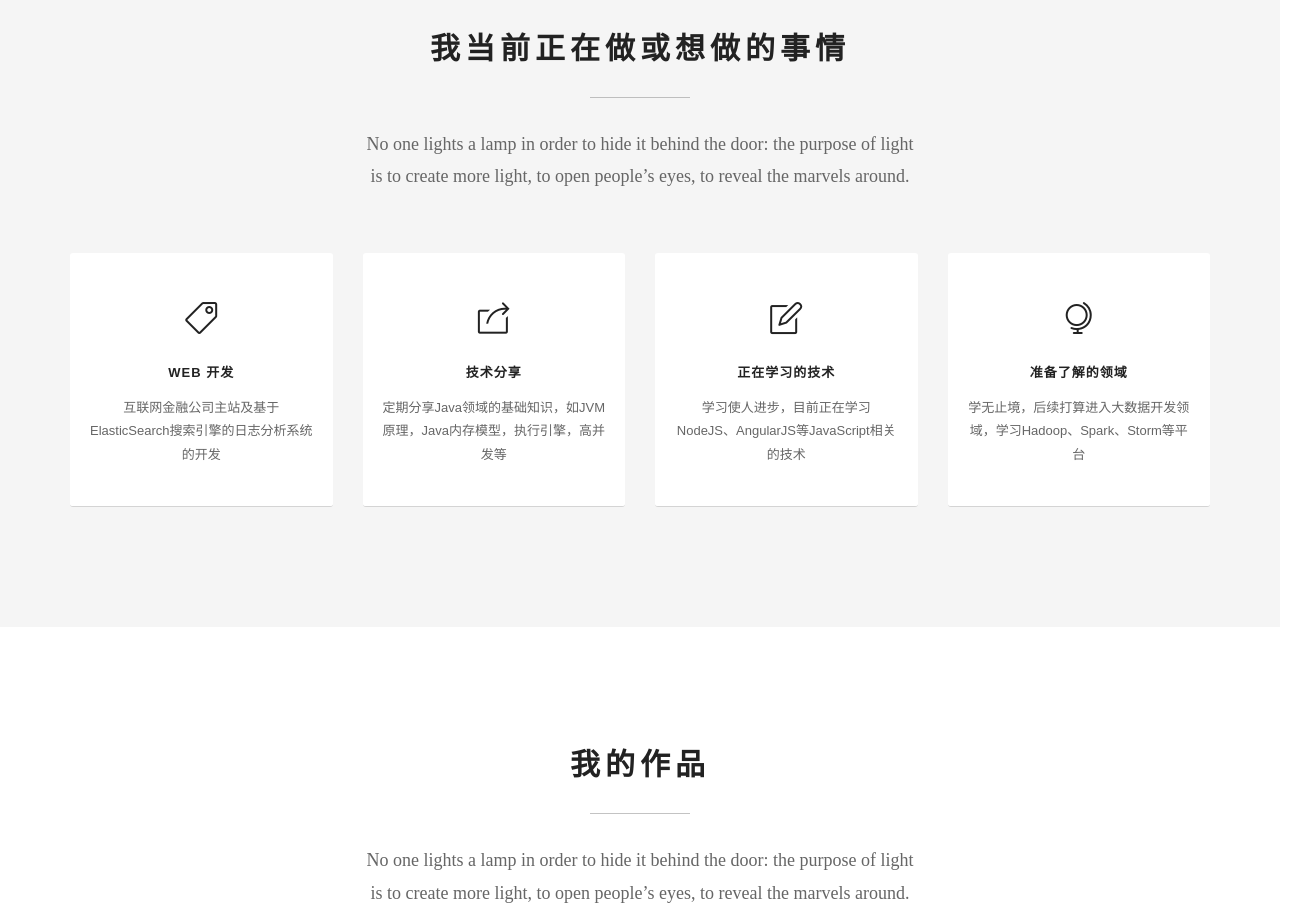
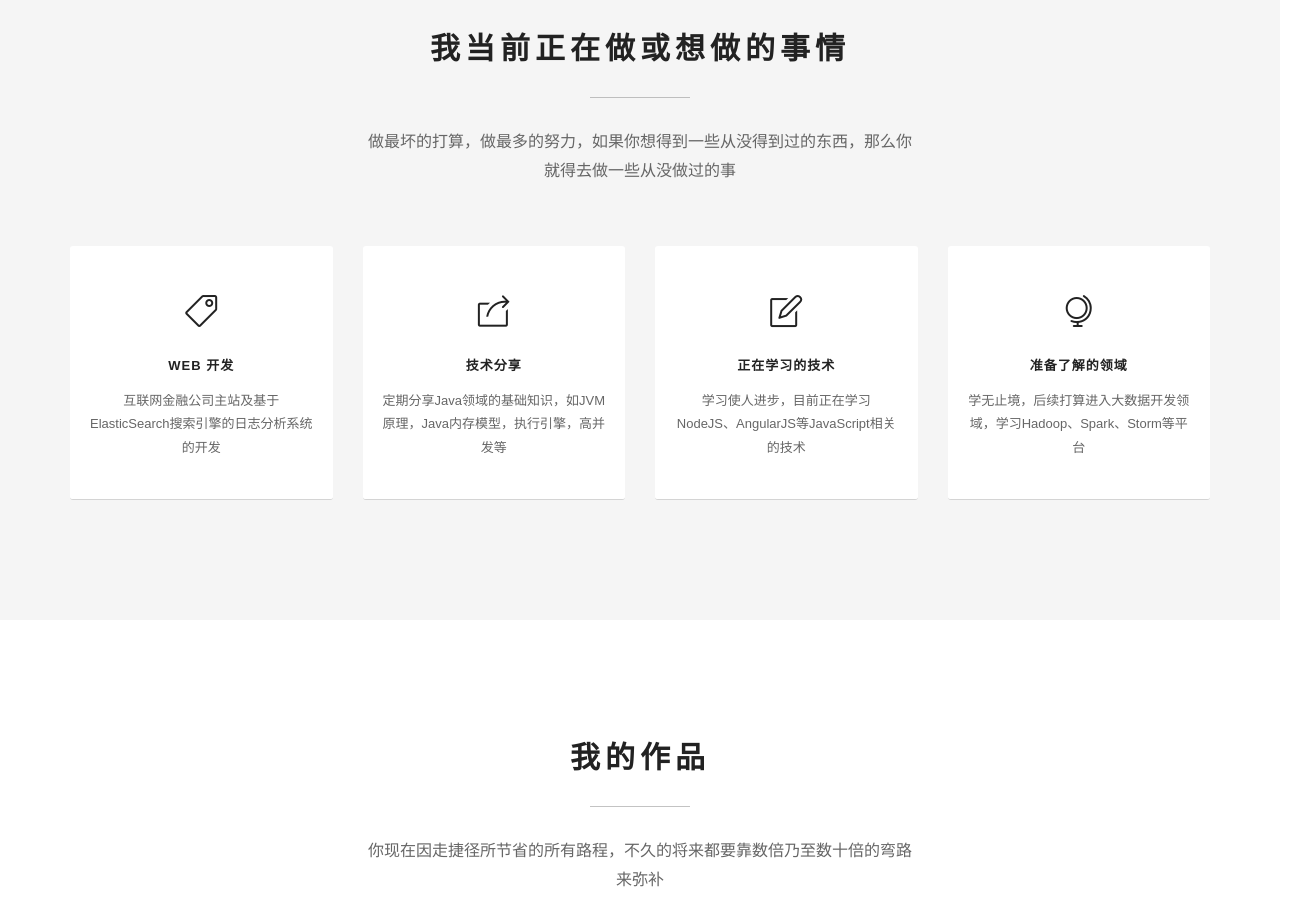
Before and after one commit to wuzguo/wuzguo.github.io, a plain HTML site: page index.html in a window 1280 px wide. Shown: the part 940-1864 px from the top of the page, 1307 px wide, since content can reach past the window. Drawn offline with Linux system fonts and the light colour scheme; a web font is replaced by a local one.

Commit message:
Site updated: 2017-07-17 22:51:44

```diff
--- a/css/style.css
+++ b/css/style.css
@@ -278,7 +278,7 @@ textarea.form-control {
 .pfblock-subtitle {
     font-family: Raleway, "Times New Roman", Times, sans-serif;
     font-style: normal;
-    font-size: 18px;
+    font-size: 16px;
 }
 
 .pfblock-line {
--- a/index.html
+++ b/index.html
@@ -99,8 +99,7 @@
                     <h2 class="pfblock-title">我当前正在做或想做的事情</h2>
                     <div class="pfblock-line"></div>
                     <div class="pfblock-subtitle">
-                        No one lights a lamp in order to hide it behind the door: the purpose of light is to create more
-                        light, to open people’s eyes, to reveal the marvels around.
+                        做最坏的打算，做最多的努力，如果你想得到一些从没得到过的东西，那么你就得去做一些从没做过的事
                     </div>
                 </div>
 
@@ -192,8 +191,7 @@
                     <h2 class="pfblock-title">我的作品</h2>
                     <div class="pfblock-line"></div>
                     <div class="pfblock-subtitle">
-                        No one lights a lamp in order to hide it behind the door: the purpose of light is to create more
-                        light, to open people’s eyes, to reveal the marvels around.
+                        你现在因走捷径所节省的所有路程，不久的将来都要靠数倍乃至数十倍的弯路来弥补
                     </div>
                 </div>
 
@@ -325,8 +323,7 @@
                         <h2 class="pfblock-title">我已经掌握的职业技能</h2>
                         <div class="pfblock-line"></div>
                         <div class="pfblock-subtitle">
-                            No one lights a lamp in order to hide it behind the door: the purpose of light is to create
-                            more light, to open people’s eyes, to reveal the marvels around.
+                            勤学如春起之苗，不见其增，日有所长；辍学如磨刀之石，不见其损，日有所亏
                         </div>
                     </div>
 
@@ -409,8 +406,7 @@
                     <h2 class="pfblock-title">我的小伙伴们对我的评价</h2>
                     <div class="pfblock-line"></div>
                     <div class="pfblock-subtitle">
-                        No one lights a lamp in order to hide it behind the door: the purpose of light is to create more
-                        light, to open people’s eyes, to reveal the marvels around.
+                        风过疏竹，风去竹不留声；雁渡寒潭，雁过潭不留影；故君子事来而心始现，事去而心随空
                     </div>
                 </div>
 
@@ -461,8 +457,7 @@
                     <h2 class="pfblock-title">发邮件给我</h2>
                     <div class="pfblock-line"></div>
                     <div class="pfblock-subtitle">
-                        No one lights a lamp in order to hide it behind the door: the purpose of light is to create more
-                        light, to open people’s eyes, to reveal the marvels around.
+                        年甫弱冠而幻视人生，虽少年人难免之呻吟，究非应有之情
                     </div>
                 </div>
 
```
